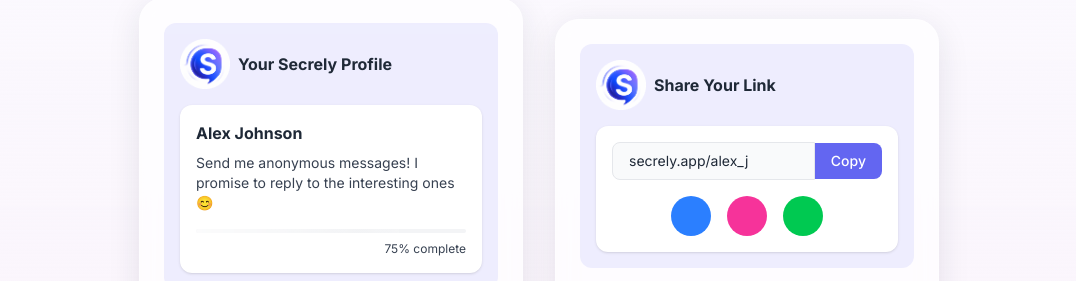
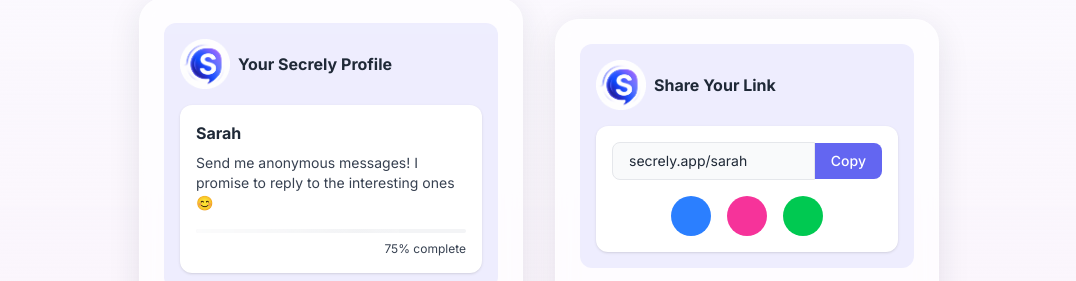
Before and after one commit to Whyriez/secrely-app, a Next.js app: page / in a window 1280 px wide. Shown: the part 900-1181 px from the top of the page, without its empty margins (101-1177 px from the left). Built offline with nearby package versions, Linux system fonts and the light colour scheme.

Commit message:
change to sarah

```diff
--- a/src/components/ui/home/Hero.jsx
+++ b/src/components/ui/home/Hero.jsx
@@ -164,7 +164,7 @@
                   <span className="ml-2 font-bold">Your Secrely Profile</span>
                 </div>
                 <div className="bg-white rounded-xl p-4 shadow-sm">
-                  <h3 className="font-bold mb-2">Alex Johnson</h3>
+                  <h3 className="font-bold mb-2">Sarah</h3>
                   <p className="text-sm text-richGray-700 mb-4">
                     Send me anonymous messages! I promise to reply to the
                     interesting ones 😊
@@ -200,7 +200,7 @@
                   <div className="flex items-center mb-4">
                     <input
                       type="text"
-                      value="secrely.app/alex_j"
+                      value="secrely.app/sarah"
                       readOnly
                       className="bg-gray-50 rounded-l-lg px-4 py-2 w-full text-sm border border-gray-200 focus:outline-none"
                     />
```
